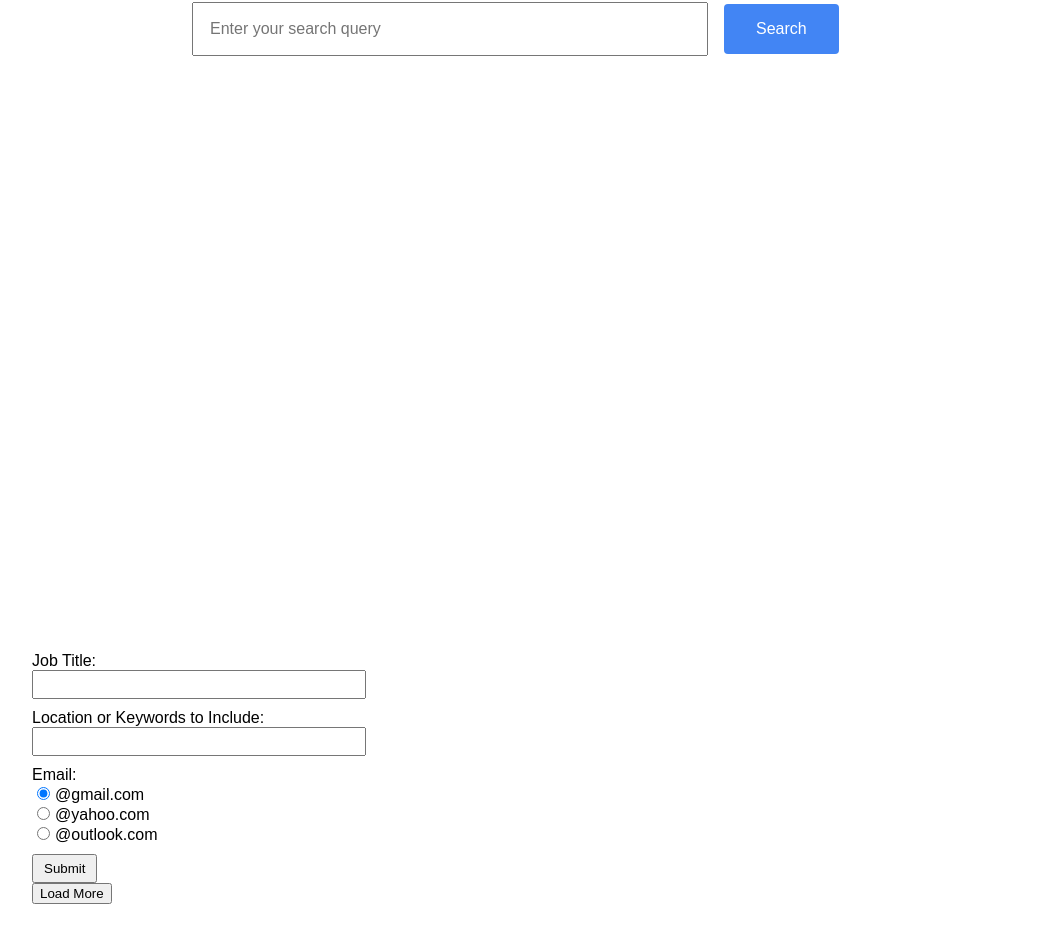
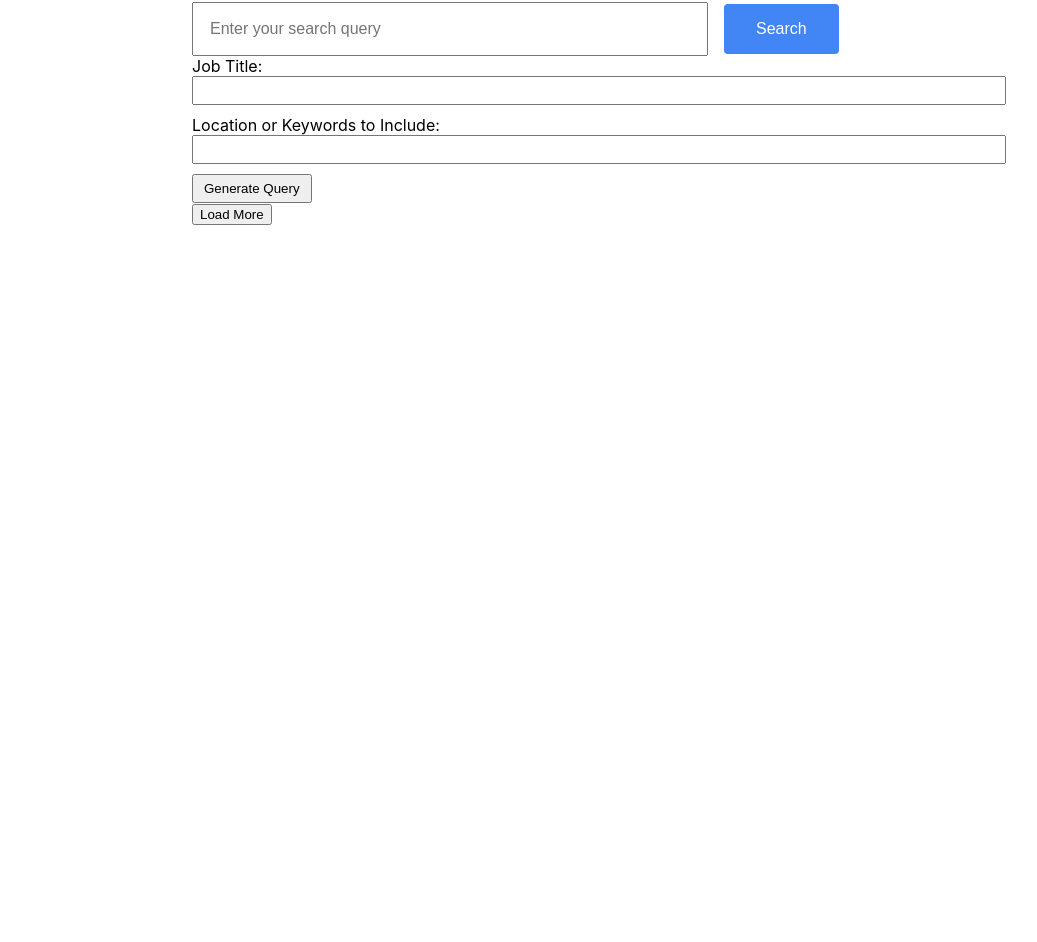
Before and after one commit to Romeorayyy/linkedin-custom-search, a React (Create React App) app: page / in a window 1280 px wide. Shown: the part 138-1080 px from the top of the page, without its empty margins (48-1085 px from the left). After the commit the page ends 879 px from the top, so only its background shows below. Built offline with nearby package versions, Linux system fonts and the light colour scheme.

Commit message:
Merged the JobSearchComponent with the search correctly

```diff
--- a/src/App.js
+++ b/src/App.js
@@ -1,14 +1,12 @@
 // /Users/randyyono/Desktop/google-search-app/src/App.js
 import React from 'react';
 import { SearchProvider } from './context/SearchContext';
-import JobSearchComponent from './components/JobSearchComponent';
 import GoogleSearch from './GoogleSearch';
 
 function App() {
   return (
     <SearchProvider>
       <GoogleSearch />
-      <JobSearchComponent />
     </SearchProvider>
   );
 }
--- a/src/GoogleSearch.js
+++ b/src/GoogleSearch.js
@@ -1,18 +1,30 @@
-// /Users/randyyono/Desktop/google-search-app/src/GoogleSearch.js
+// /Users/randyyono/Desktop/google-search-app/src/MergedSearch.js
 import React from 'react';
 import { useSearch } from './context/SearchContext';
-import Results from './components/Results'; // import Results component
-import ProfileCard from './components/ProfileCard'; // import ProfileCard component
+import Results from './components/Results';
+import ProfileCard from './components/ProfileCard';
 
-const GoogleSearch = () => {
-  const { searchQuery, handleSearchQuery, handleSearchSubmit, error, allData } =
-    useSearch();
+const MergedSearch = () => {
+  const {
+    searchQuery,
+    handleSearchQuery,
+    handleSearchSubmit,
+    error,
+    locationKeywords,
+    jobTitle,
+    outputKeywordSearch,
+    handleSetLocationKeyword,
+    handleSetJobTitle,
+    handleSpecificSearchSubmit,
+    handleLoadMore,
+  } = useSearch();
 
   return (
     <div>
       <div className="search-component-container">
-        <h1 className="search-header">Custom Google Search</h1>
+        <h1 className="search-header">Merged Custom Google Search</h1>
         {error && <div className="error">{error}</div>}
+
         <form onSubmit={handleSearchSubmit}>
           <input
             type="text"
@@ -25,10 +37,53 @@ const GoogleSearch = () => {
             Search
           </button>
         </form>
-        <Results /> <ProfileCard />
+
+        {/* Job search form */}
+        <form onSubmit={handleSpecificSearchSubmit}>
+          <div style={{ marginBottom: '10px' }}>
+            <label htmlFor="jobTitle">Job Title:</label>
+            <input
+              type="text"
+              id="jobTitle"
+              value={jobTitle}
+              onChange={handleSetJobTitle}
+              style={{ width: '100%', padding: '5px' }}
+            />
+          </div>
+
+          <div style={{ marginBottom: '10px' }}>
+            <label htmlFor="locationKeywords">
+              Location or Keywords to Include:
+            </label>
+            <input
+              type="text"
+              id="locationKeywords"
+              value={locationKeywords}
+              onChange={handleSetLocationKeyword}
+              style={{ width: '100%', padding: '5px' }}
+            />
+          </div>
+
+          <button type="submit" style={{ padding: '5px 10px' }}>
+            Generate Query
+          </button>
+        </form>
+
+        {outputKeywordSearch && (
+          <h3 style={{ marginTop: '20px', width: '100%' }}>
+            {outputKeywordSearch}
+          </h3>
+        )}
+
+        <button onClick={handleLoadMore} className="load-more-button">
+          Load More
+        </button>
+
+        <Results />
+        <ProfileCard />
       </div>
     </div>
   );
 };
 
-export default GoogleSearch;
+export default MergedSearch;
--- a/src/components/JobSearchComponent.js
+++ /dev/null
@@ -1,106 +0,0 @@
-// /Users/randyyono/Desktop/google-search-app/src/components/JobSearchComponent.js
-
-import React from 'react';
-import { useSearch } from '../context/SearchContext'; // import useSearch hook
-
-const JobSearchComponent = () => {
-  const {
-    locationKeywords,
-    jobTitle,
-    outputKeywordSearch,
-    handleSetLocationKeyword,
-    handleSetJobTitle,
-    handleEmailOptionChange,
-    emailOption,
-    handleSpecificSearchSubmit,
-    handleLoadMore,
-  } = useSearch();
-
-  return (
-    <div
-      style={{
-        fontFamily: 'Arial',
-        maxWidth: '25%',
-        margin: '0',
-        padding: '5rem',
-      }}
-    >
-      <form onSubmit={handleSpecificSearchSubmit}>
-        <div style={{ marginBottom: '10px' }}>
-          <label htmlFor="jobTitle">Job Title:</label>
-          <input
-            type="text"
-            id="jobTitle"
-            value={jobTitle}
-            onChange={handleSetJobTitle}
-            style={{ width: '100%', padding: '5px' }}
-          />
-        </div>
-        <div style={{ marginBottom: '10px' }}>
-          <label htmlFor="locationKeywords">
-            Location or Keywords to Include:
-          </label>
-          <input
-            type="text"
-            id="locationKeywords"
-            value={locationKeywords}
-            onChange={handleSetLocationKeyword}
-            style={{ width: '100%', padding: '5px' }}
-          />
-        </div>
-        <div style={{ marginBottom: '10px' }}>
-          <label>Email:</label>
-          <div>
-            <input
-              type="radio"
-              id="gmail"
-              name="emailOption"
-              value="@gmail.com"
-              checked={emailOption === '@gmail.com'}
-              onChange={() => handleEmailOptionChange('@gmail.com')}
-              style={{ marginRight: '5px' }}
-            />
-            <label htmlFor="gmail">@gmail.com</label>
-          </div>
-          <div>
-            <input
-              type="radio"
-              id="yahoo"
-              name="emailOption"
-              value="@yahoo.com"
-              checked={emailOption === '@yahoo.com'}
-              onChange={() => handleEmailOptionChange('@yahoo.com')}
-              style={{ marginRight: '5px' }}
-            />
-            <label htmlFor="yahoo">@yahoo.com</label>
-          </div>
-          <div>
-            <input
-              type="radio"
-              id="outlook"
-              name="emailOption"
-              value="@outlook.com"
-              checked={emailOption === '@outlook.com'}
-              onChange={() => handleEmailOptionChange('@outlook.com')}
-              style={{ marginRight: '5px' }}
-            />
-            <label htmlFor="outlook">@outlook.com</label>
-          </div>
-        </div>
-        <button type="submit" style={{ padding: '5px 10px' }}>
-          Submit
-        </button>
-      </form>
-      {outputKeywordSearch && (
-        <h3 style={{ marginTop: '20px', width: '100%' }}>
-          {outputKeywordSearch}
-        </h3>
-      )}
-      <button onClick={handleLoadMore} className="load-more-button">
-        Load More
-      </button>
-    </div>
-  );
-};
-
-export default JobSearchComponent;
--- a/src/context/SearchContext.js
+++ b/src/context/SearchContext.js
@@ -137,15 +137,13 @@ export const SearchProvider = ({ children }) => {
   };
 
   // JobSearchComponent.js
-  const handleSpecificSearchSubmit = async (e) => {
+  const handleSpecificSearchSubmit = (e) => {
     e.preventDefault();
     const formattedJobTitle = `${formatKeywords(jobTitle)}`;
     const formattedLocationKeywords = `${formatKeywords(locationKeywords)}`;
     const outputText = `${formattedJobTitle} ${formattedLocationKeywords} -intitle:"profiles" -inurl:"dir/ " email "${emailOption}" site:www.linkedin.com/in/ OR site:www.linkedin.com/pub/`;
-
     setOutputKeyWordSearch(outputText);
-    setJobSearchQuery(outputText); // Add this line
-    await handleSearch(outputText, 1, false);
+    setSearchQuery(outputText); // Set the generated query as the search query
   };
 
   const formatKeywords = (keywords) => {
```
